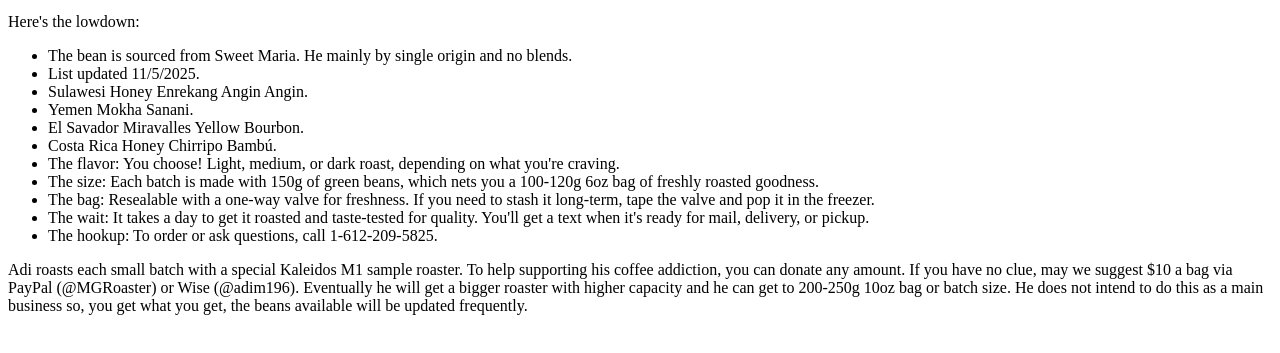
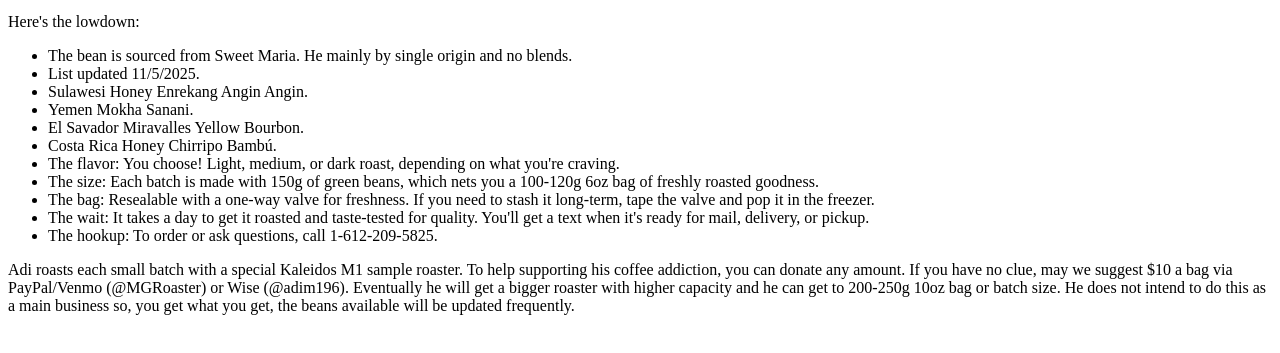
Before and after one commit to adinataku/homeroaster, a plain HTML site: page index.html in a window 1280 px wide. Shown: the part 137-490 px from the top of the page. Drawn offline with Linux system fonts and the light colour scheme.

Commit message:
Update index.html

```diff
--- a/index.html
+++ b/index.html
@@ -26,7 +26,7 @@
     <li>The hookup: To order or ask questions, call 1-612-209-5825.</li>
 </ul>
 <p>
-Adi roasts each small batch with a special Kaleidos M1 sample roaster. To help supporting his coffee addiction,  you can donate any amount. If you have no clue, may we suggest $10 a bag via PayPal (@MGRoaster) or Wise (@adim196). Eventually he will get a bigger roaster with higher capacity and he can get to 200-250g 10oz bag or batch size. He does not intend to do this as a main business so, you get what you get, the beans available will be updated frequently.
+Adi roasts each small batch with a special Kaleidos M1 sample roaster. To help supporting his coffee addiction,  you can donate any amount. If you have no clue, may we suggest $10 a bag via PayPal/Venmo (@MGRoaster) or Wise (@adim196). Eventually he will get a bigger roaster with higher capacity and he can get to 200-250g 10oz bag or batch size. He does not intend to do this as a main business so, you get what you get, the beans available will be updated frequently.
 </p>
 </body>
 </html>
```
